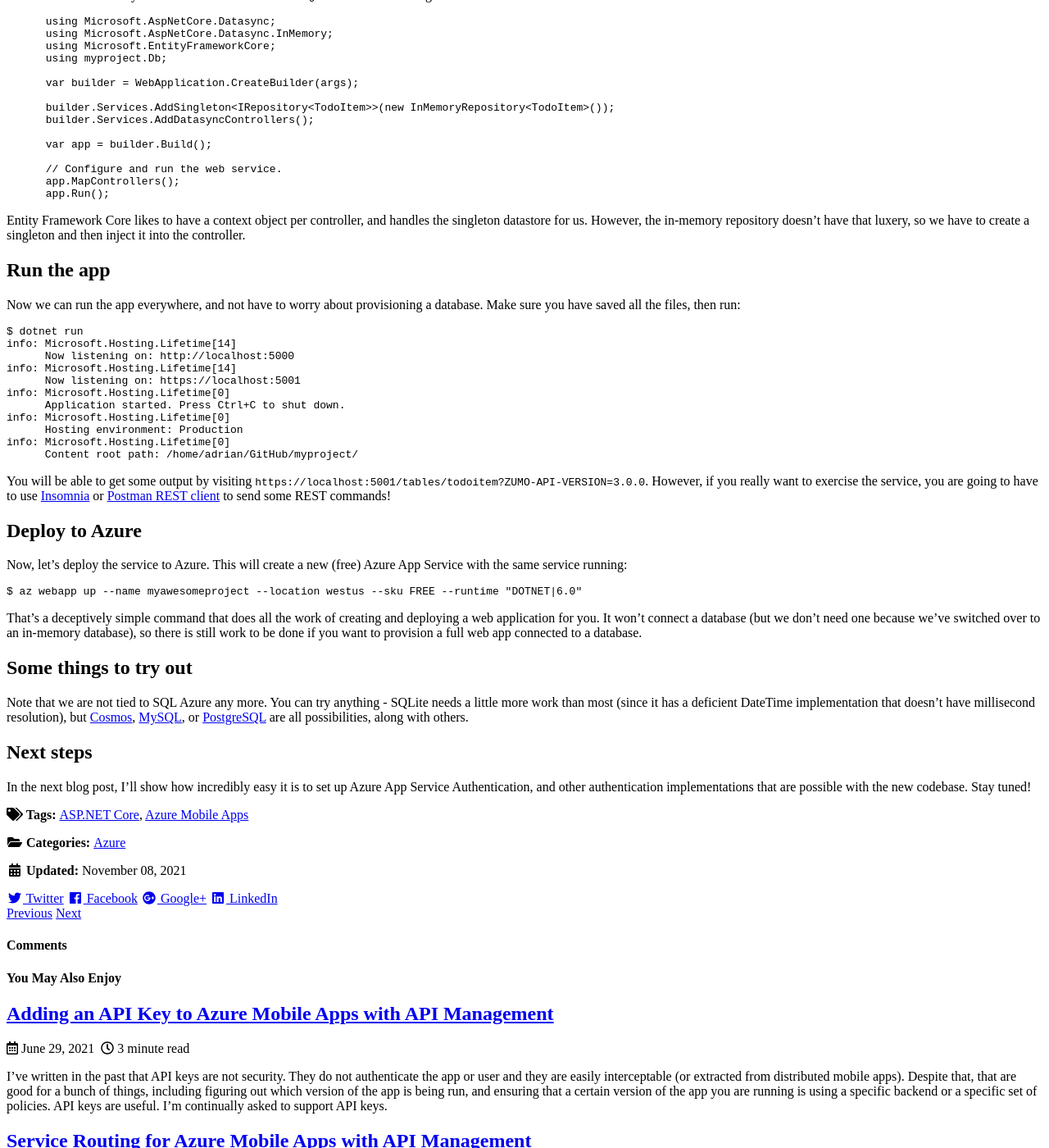
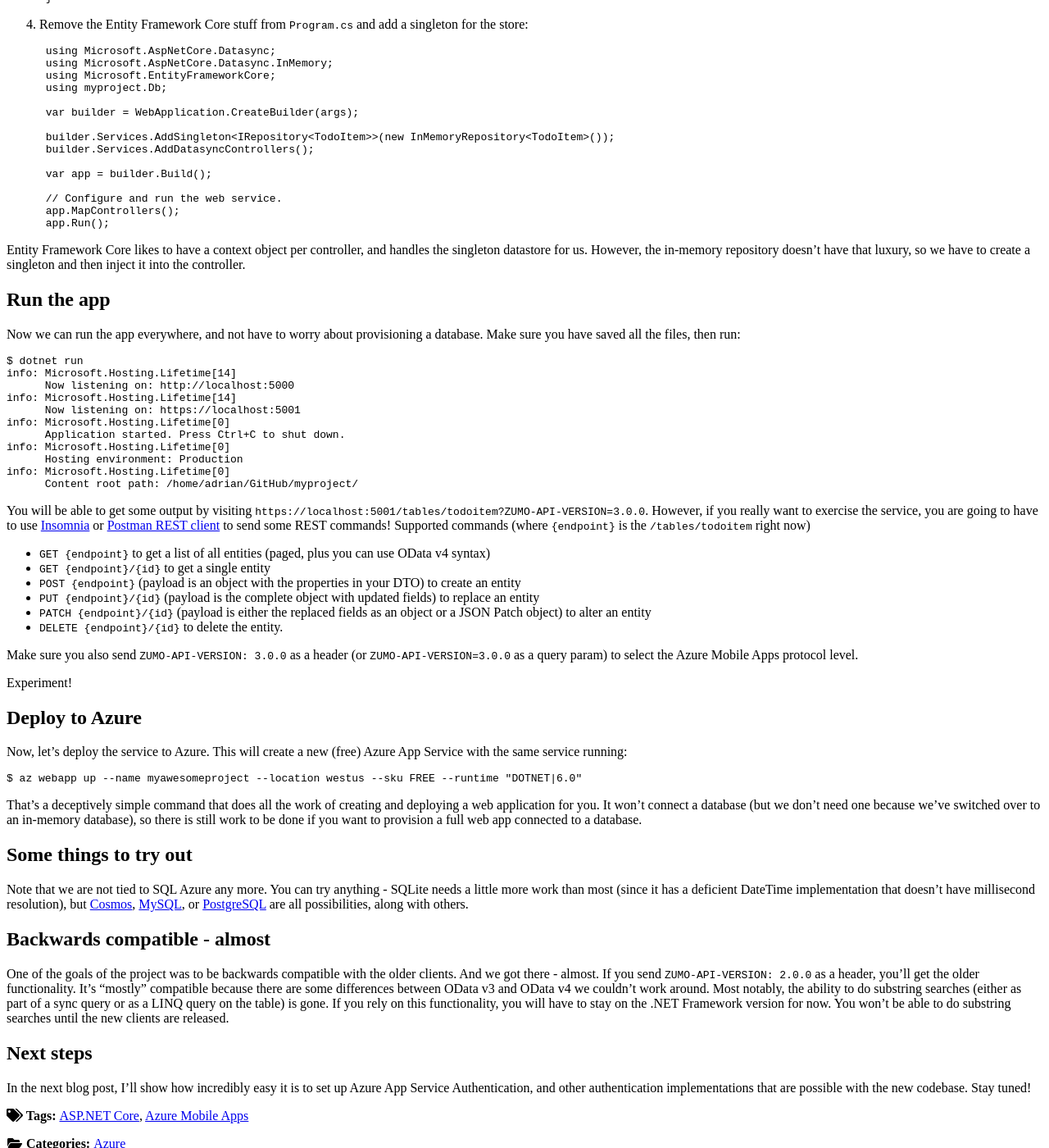
Before and after one commit to adrianhall/adrianhall.github.io, a Jekyll site: the page built from _posts/2021/2021-11-08-azure-mobile-apps-intro.md, in a window 1280 px wide and 1400 px high, scrolled down 3741 px. Shown: the whole window at 82% size. Built offline with Jekyll 4.4.1, drawn with Linux system fonts in a browser that asks for light colours; nearby versions of some CDN libraries; comment, search, counter and statistics services are not loaded; some of the changed text lies outside the part shown.

Commit message:
Updated 11/08 blog

````diff
--- a/_posts/2021/2021-11-08-azure-mobile-apps-intro.md
+++ b/_posts/2021/2021-11-08-azure-mobile-apps-intro.md
@@ -12,6 +12,7 @@
 * Backwards compatibility with the older clients.
 * Develop for ASP.NET 6 so I can develop anywhere - Windows, Mac, or Linux.
 * Actually run anywhere - containers, App Service, or even a VM.
+* Bring your own authentication provider and database provider.
 
 That meant some radical changes in the way that code is presented.  Over the next few blog posts, I'll introduce you to a lot of the new concepts and code that you will want to write.  I've also written a handy [HOW TO guide](https://azure.github.io/azure-mobile-apps/howto/server/aspnetcore/).  There are also [discussion boards](https://github.com/Azure/azure-mobile-apps/discussions) for more in depth conversations.
 
@@ -221,7 +222,7 @@
     app.Run();
     ```
 
-Entity Framework Core likes to have a context object per controller, and handles the singleton datastore for us.  However, the in-memory repository doesn't have that luxery, so we have to create a singleton and then inject it into the controller.
+Entity Framework Core likes to have a context object per controller, and handles the singleton datastore for us.  However, the in-memory repository doesn't have that luxury, so we have to create a singleton and then inject it into the controller.
 
 ## Run the app
 
@@ -241,8 +242,18 @@
       Content root path: /home/adrian/GitHub/myproject/
 ```
 
-You will be able to get some output by visiting `https://localhost:5001/tables/todoitem?ZUMO-API-VERSION=3.0.0`.  However, if you really want to exercise the service, you are going to have to use [Insomnia](https://insomnia.rest/) or [Postman REST client](https://www.postman.com/product/rest-client/) to send some REST commands!
+You will be able to get some output by visiting `https://localhost:5001/tables/todoitem?ZUMO-API-VERSION=3.0.0`.  However, if you really want to exercise the service, you are going to have to use [Insomnia](https://insomnia.rest/) or [Postman REST client](https://www.postman.com/product/rest-client/) to send some REST commands!  Supported commands (where `{endpoint}` is the `/tables/todoitem` right now)
 
+* `GET {endpoint}` to get a list of all entities (paged, plus you can use OData v4 syntax)
+* `GET {endpoint}/{id}` to get a single entity
+* `POST {endpoint}` (payload is an object with the properties in your DTO) to create an entity
+* `PUT {endpoint}/{id}` (payload is the complete object with updated fields) to replace an entity
+* `PATCH {endpoint}/{id}` (payload is either the replaced fields as an object or a JSON Patch object) to alter an entity
+* `DELETE {endpoint}/{id}` to delete the entity.
+
+Make sure you also send `ZUMO-API-VERSION: 3.0.0` as a header (or `ZUMO-API-VERSION=3.0.0` as a query param) to select the Azure Mobile Apps protocol level.
+
+Experiment!
 ## Deploy to Azure
 
 Now, let's deploy the service to Azure.  This will create a new (free) Azure App Service with the same service running:
@@ -257,6 +268,10 @@
 
 Note that we are not tied to SQL Azure any more.  You can try anything - SQLite needs a little more work than most (since it has a deficient DateTime implementation that doesn't have millisecond resolution), but [Cosmos](https://docs.microsoft.com/ef/core/providers/cosmos/?tabs=dotnet-core-cli), [MySQL](https://github.com/PomeloFoundation/Pomelo.EntityFrameworkCore.MySql), or [PostgreSQL](https://www.npgsql.org/efcore/) are all possibilities, along with others.
 
+## Backwards compatible - almost
+
+One of the goals of the project was to be backwards compatible with the older clients.  And we got there - almost.  If you send `ZUMO-API-VERSION: 2.0.0` as a header, you'll get the older functionality.  It's "mostly" compatible because there are some differences between OData v3 and OData v4 we couldn't work around.  Most notably, the ability to do substring searches (either as part of a sync query or as a LINQ query on the table) is gone.  If you rely on this functionality, you will have to stay on the .NET Framework version for now.  You won't be able to do substring searches until the new clients are released.
+
 ## Next steps
 
 In the next blog post, I'll show how incredibly easy it is to set up Azure App Service Authentication, and other authentication implementations that are possible with the new codebase.  Stay tuned!
````
